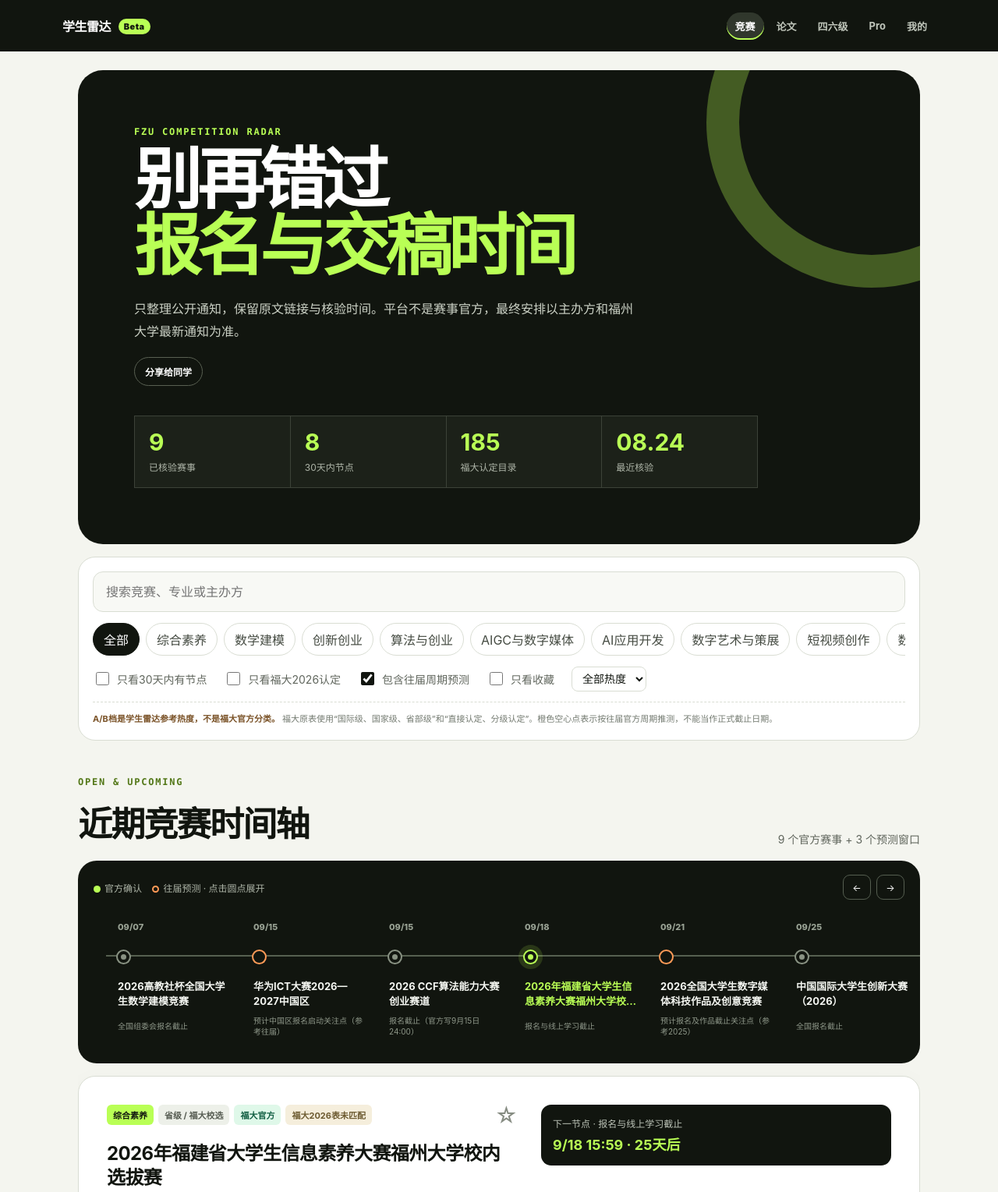
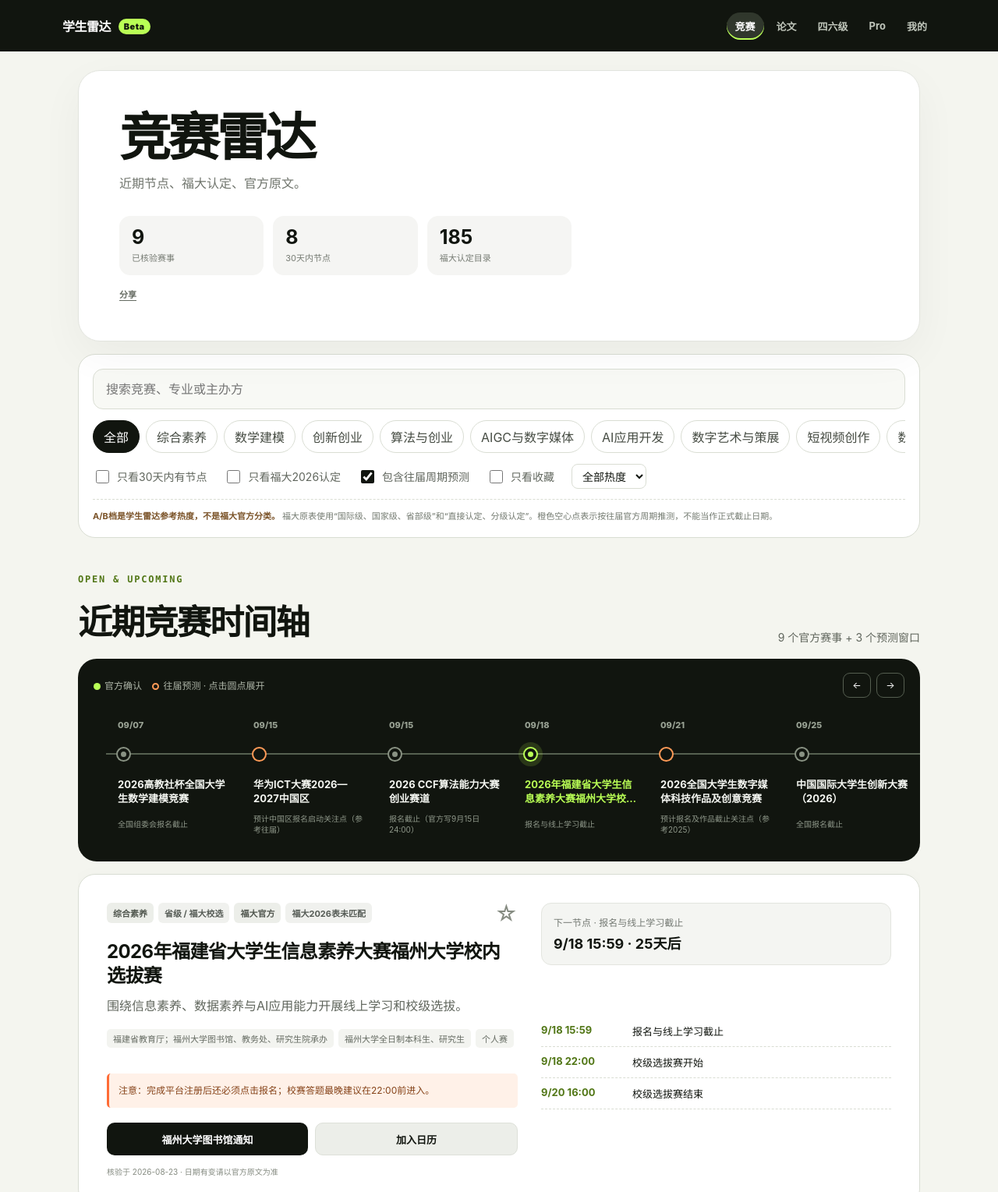
Before and after one commit to nadiriyesteinmeier-cell/fzu-competition-radar, a plain HTML site: page index.html in a window 1280 px wide. Shown: the top 1529 px of the page at 78% size. Drawn offline with Linux system fonts and the light colour scheme.

Commit message:
Simplify home hierarchy and move focus entry

```diff
--- a/app.js
+++ b/app.js
@@ -235,6 +235,8 @@
     source.href = event.sourceUrl;
     source.textContent = event.sourceLabel;
     const calendarButton = card.querySelector(".calendar-button");
+    const focusButton = card.querySelector(".focus-card-link");
+    focusButton.hidden = event.id !== "cumcm-2026";
     if (event.isForecast) {
       calendarButton.textContent = "预测日期不可导入";
       calendarButton.disabled = true;
--- a/index.html
+++ b/index.html
@@ -30,17 +30,16 @@
   </header>
 
   <main>
-    <section class="hero">
-      <p class="eyebrow">FZU COMPETITION RADAR</p>
-      <h1>别再错过<br><em>报名与交稿时间</em></h1>
-      <p>只整理公开通知，保留原文链接与核验时间。平台不是赛事官方，最终安排以主办方和福州大学最新通知为准。</p>
-      <div class="hero-share-row"><button type="button" data-share data-share-title="福大竞赛雷达" data-share-text="报名、比赛和交稿节点可以直接加入日历。">分享给同学</button><span aria-live="polite"></span></div>
+    <section class="hero radar-hero">
+      <h1>竞赛雷达</h1>
+      <p>近期节点、福大认定、官方原文。</p>
       <div class="stats stats-four" aria-label="数据概览">
         <div><strong id="verified-count">0</strong><span>已核验赛事</span></div>
         <div><strong id="upcoming-count">0</strong><span>30天内节点</span></div>
         <div><strong id="recognition-count">0</strong><span>福大认定目录</span></div>
-        <div><strong id="latest-date">—</strong><span>最近核验</span></div>
       </div>
+      <span id="latest-date" hidden>—</span>
+      <div class="hero-share-row"><button type="button" data-share data-share-title="福大竞赛雷达" data-share-text="报名、比赛和交稿节点可以直接加入日历。">分享</button><span aria-live="polite"></span></div>
     </section>
 
     <section class="controls" aria-label="筛选竞赛">
@@ -153,6 +152,7 @@
       <div class="card-actions">
         <a class="source-link" target="_blank" rel="noopener noreferrer">查看官方原文</a>
         <button class="calendar-button" type="button">加入日历</button>
+        <a class="focus-card-link" href="focus.html" hidden>进入专注模式</a>
       </div>
       <small class="verified-at"></small>
     </article>
--- a/pro.js
+++ b/pro.js
@@ -22,7 +22,6 @@
     warning: document.querySelector("#brief-warning"),
     premiumItems: document.querySelector("#premium-items"),
     premiumEmail: document.querySelector("#premium-email"),
-    focusMode: document.querySelector("#focus-mode-link"),
     source: document.querySelector("#brief-source"),
     sourceNote: document.querySelector("#brief-source-note"),
     interest: document.querySelector("#interest-result"),
@@ -127,7 +126,6 @@
       return item;
     });
     const premiumBody = `申请学生雷达Pro免费内测\n竞赛：${brief.title}\n希望体验：优秀作品拆解 / 经验复盘 / 原创模板\n备注：当前不产生付款。`;
-    elements.focusMode.hidden = brief.id !== "cumcm-2026";
     elements.premiumEmail.href = `mailto:792629666@qq.com?subject=${encodeURIComponent("申请学生雷达Pro免费内测")}&body=${encodeURIComponent(premiumBody)}`;
     elements.source.href = brief.sourceUrl;
     elements.source.textContent = `${brief.sourceLabel} →`;
--- a/styles.css
+++ b/styles.css
@@ -360,7 +360,6 @@ footer { display: flex; justify-content: space-between; gap: 15px; max-width: 11
 .premium-items b { position: absolute; z-index: 1; right: 13px; bottom: 12px; color: #c6cec0; font-size: 9px; }
 .premium-policy { margin: 16px 0 0; color: #929b8e; font-size: 10px; line-height: 1.7; }
 .premium-unlock { display: flex; margin-top: 14px; min-height: 45px; align-items: center; justify-content: center; color: var(--ink); background: var(--lime); border-radius: 10px; font-size: 12px; font-weight: 900; text-decoration: none; }
-.focus-mode-link { display: flex; justify-content: space-between; margin-top: 14px; padding: 16px; color: var(--lime); background: var(--ink); border: 1px solid #35412e; border-radius: 10px; font-weight: 900; text-decoration: none; }
 
 .profile-layout { display: grid; grid-template-columns: 1fr .82fr; gap: 16px; align-items: start; }
 .profile-layout .estimator-card input { width: 100%; min-height: 48px; padding: 10px 12px; }
@@ -470,6 +469,26 @@ footer { display: flex; justify-content: space-between; gap: 15px; max-width: 11
 .reminder-form select { min-width: 150px; padding: 8px; border: 1px solid var(--line); border-radius: 8px; background: white; }
 .calendar-button.secondary { color: var(--ink); background: white; border: 1px solid var(--ink); }
 
+/* Home hierarchy: quiet, product-like, and focused on the timeline. */
+.radar-hero { min-height: 0; padding: clamp(28px, 5vw, 52px); color: var(--ink); background: #fff; border: 1px solid #e2e4de; border-radius: 28px; box-shadow: 0 18px 55px rgba(20, 24, 18, .045); }
+.radar-hero::after { display: none; }
+.radar-hero h1 { max-width: none; color: var(--ink); font-size: clamp(42px, 6vw, 66px); line-height: 1; letter-spacing: -.055em; }
+.radar-hero > p:not(.eyebrow) { margin-top: 14px; color: #70756d; font-size: 16px; line-height: 1.5; }
+.radar-hero .stats-four { grid-template-columns: repeat(3, minmax(0, 1fr)); max-width: 580px; margin-top: 30px; gap: 12px; background: transparent; border: 0; }
+.radar-hero .stats div { padding: 15px 16px; background: #f5f5f3; border-radius: 14px; }
+.radar-hero .stats strong { color: var(--ink); font-size: 25px; }
+.radar-hero .stats span { margin-top: 5px; color: #787d75; font-size: 11px; }
+.radar-hero .hero-share-row { margin-top: 16px; }
+.radar-hero .hero-share-row button { padding: 0; color: #656b62; background: transparent; border: 0; border-radius: 0; font-size: 11px; text-decoration: underline; text-underline-offset: 3px; }
+.radar-hero .hero-share-row button:hover { color: var(--ink); }
+.event-detail-card .badge { color: #555b55; background: #f0f1ee; }
+.event-detail-card .badge-category, .event-detail-card .badge-verified, .event-detail-card .badge-recognized, .event-detail-card .popularity-a, .event-detail-card .popularity-b { color: #4f554d; background: #eceee9; }
+.event-detail-card .deadline-callout { color: #737872; background: #f4f5f2; border: 1px solid #e3e5df; }
+.event-detail-card .deadline-callout strong { color: var(--ink); }
+.event-detail-card .calendar-button { color: var(--ink); background: #eceee9; border: 1px solid #dde0d9; }
+.focus-card-link { color: white; background: #1677ff; border: 1px solid #1677ff; text-decoration: none; }
+.focus-card-link[hidden] { display: none; }
+
 @media (max-width: 760px) {
   .long-range-watch { align-items: stretch; flex-direction: column; }
   .watch-actions { width: 100%; flex-basis: auto; }
@@ -481,4 +500,11 @@ footer { display: flex; justify-content: space-between; gap: 15px; max-width: 11
   .deep-read-actions { align-items: flex-start; flex-direction: column; }
   .focus-countdown { grid-template-columns: 1fr; }
   .focus-countdown div + div { border-top: 1px solid #35412e; border-left: 0; }
+  .radar-hero { padding: 28px 22px; border-radius: 22px; }
+  .radar-hero h1 { font-size: 42px; }
+  .radar-hero .stats-four { grid-template-columns: repeat(3, minmax(0, 1fr)); gap: 7px; margin-top: 24px; }
+  .radar-hero .stats div { padding: 12px 9px; }
+  .radar-hero .stats strong { font-size: 22px; }
+  .radar-hero .stats span { font-size: 9px; }
+  .event-detail-card .card-actions { flex-direction: column; }
 }
```
Also changed, not shown: pro.html (+0 -1 lines).
